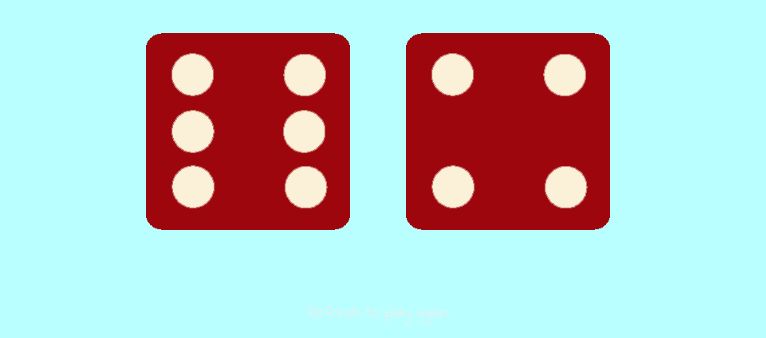
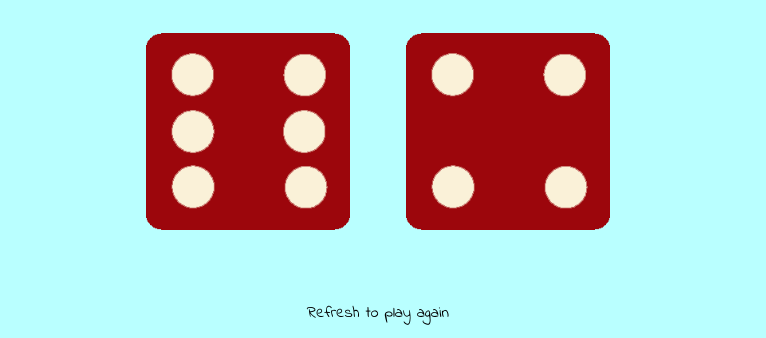
Before and after one commit to A0D1I2L3/Dice-bootcamp-project, a plain HTML site: page index.html in a window 1280 px wide. Shown: the part 462-800 px from the top of the page, without its empty margins (262-1028 px from the left). Drawn offline with Linux system fonts and the light colour scheme.

Commit message:
Update styles.css

```diff
--- a/styles.css
+++ b/styles.css
@@ -34,7 +34,7 @@ img {
 
 footer {
   margin-top: 5%;
-  color: #EEEEEE;
+  color: #000000;
   text-align: center;
   font-family: 'Indie Flower', cursive;
 
```
